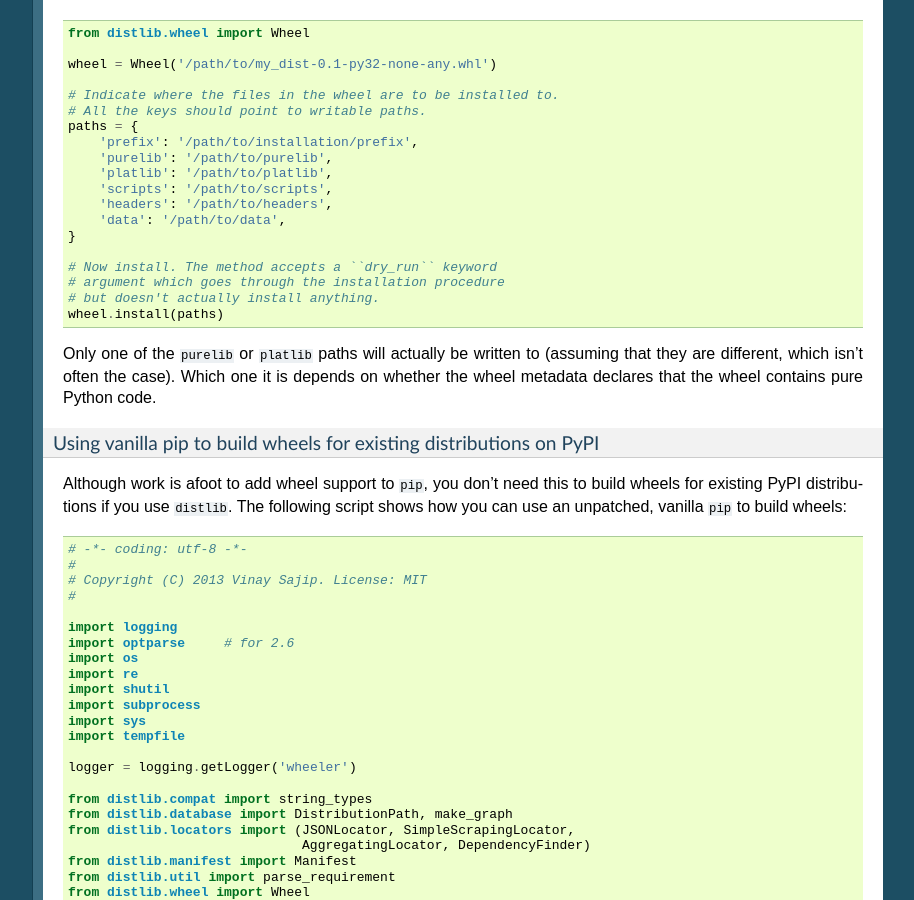
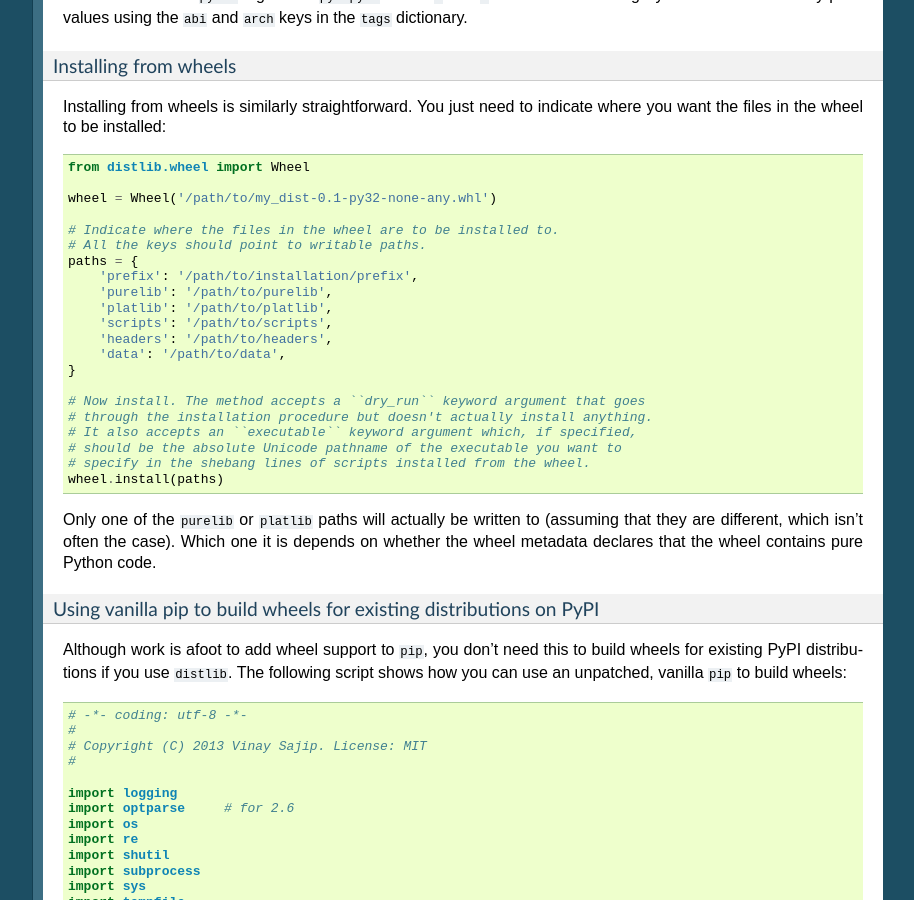
Before and after one commit to pypa/distlib, a Sphinx documentation site: the page built from docs/tutorial.rst, in a window 1280 px wide and 900 px high, scrolled down 17531 px. Shown: the whole window, without its empty margins (187-1101 px from the left). Built offline with Sphinx 7.4.7, drawn with Linux system fonts in a browser that asks for light colours; formulas are drawn with MathJax 3; comment, search, counter and statistics services are not loaded; some of the changed text lies outside the part shown.

Commit message:
Added support for custom executables in shebang lines in scripts.

```diff
--- a/docs/tutorial.rst
+++ b/docs/tutorial.rst
@@ -931,6 +931,18 @@
     ---
     >         func = _resolve('foo', 'other_main')
 
+
+Speifying a custom executable for shebangs
+~~~~~~~~~~~~~~~~~~~~~~~~~~~~~~~~~~~~~~~~~~
+
+
+You may need to specify a custom executable for shebang lines. To do this, set
+the :attr:`executable` attribute of a :class:`ScriptMaker` instance to the
+absolute Unicode path of the executable which you want to be written to the
+shebang lines of scripts. If not specified, the executable running the
+:class:`ScriptMaker` code is used.
+
+
 Using the version API
 ^^^^^^^^^^^^^^^^^^^^^
 
@@ -1122,9 +1134,11 @@
         'data': '/path/to/data',
     }
 
-    # Now install. The method accepts a ``dry_run`` keyword
-    # argument which goes through the installation procedure
-    # but doesn't actually install anything.
+    # Now install. The method accepts a ``dry_run`` keyword argument that goes
+    # through the installation procedure but doesn't actually install anything.
+    # It also accepts an ``executable`` keyword argument which, if specified,
+    # should be the absolute Unicode pathname of the executable you want to
+    # specify in the shebang lines of scripts installed from the wheel.
     wheel.install(paths)
 
 Only one of the ``purelib`` or ``platlib`` paths will actually be written to
```
Also changed, not shown: docs/internals.rst (+8 -1 lines), 3 other files.
